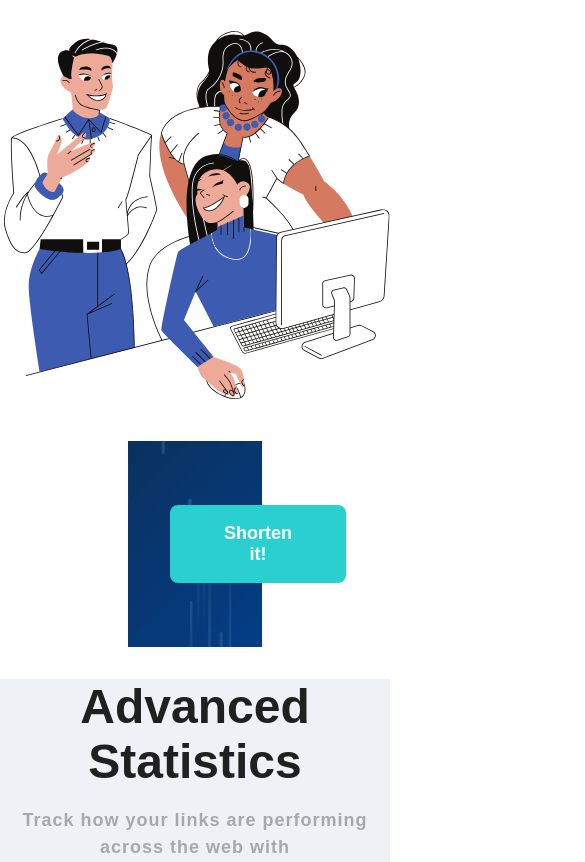
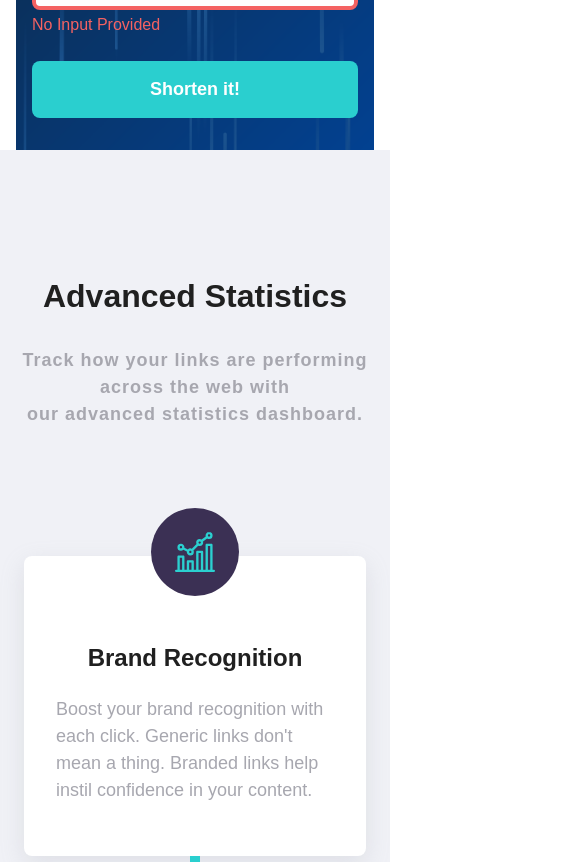
Before and after one commit to kunal70006/the-internet-folks-project, a Next.js app: page / in a window 390 px wide. Shown: the part 802-1664 px from the top of the page, 585 px wide, since content can reach past the window. Built offline with nearby package versions, Linux system fonts and the light colour scheme.

Commit message:
added media queries

```diff
--- a/src/components/LinkShortner/index.tsx
+++ b/src/components/LinkShortner/index.tsx
@@ -2,6 +2,8 @@ import { ChangeEvent } from "react";
 import {
   CustomBtn,
   CustomInput,
+  CustomInputContainer,
+  ErrorText,
   LinkShortnerContainer,
 } from "../../styles/Components";
 import meteor from "/public/assets/Meteor.png";
@@ -10,24 +12,37 @@ interface LinkShortnerProps {
   handleChange: (e: ChangeEvent<HTMLInputElement>) => void;
   userInput: any;
   shortenURL: () => void;
+  error: string;
 }
 
 const LinkShortner = ({
   handleChange,
   userInput,
   shortenURL,
+  error,
 }: LinkShortnerProps) => {
   return (
-    // @ts-ignore
+    <>
+      {/*@ts-ignore*/}
       <LinkShortnerContainer image={meteor}>
+        <CustomInputContainer>
           <CustomInput
             placeholder="Shorten a link here..."
             style={{ marginRight: "4em" }}
             onChange={handleChange}
             value={userInput || ""}
+            required
           />
-      <CustomBtn onClick={shortenURL}>Shorten it!</CustomBtn>
+          {userInput.length === 0 ? <ErrorText>{error}</ErrorText> : null}
+        </CustomInputContainer>
+        <CustomBtn
+          onClick={shortenURL}
+          disabled={userInput.length === 0 ? true : false}
+        >
+          Shorten it!
+        </CustomBtn>
       </LinkShortnerContainer>
+    </>
   );
 };
 
--- /dev/null
+++ b/src/components/Links/index.tsx
@@ -0,0 +1,44 @@
+import { useState } from "react";
+import {
+  CustomBtn,
+  HeaderText,
+  LinkBtn,
+  LinkHeaderText,
+  LinksContainer,
+  LinkText,
+  ShortUrlContainer,
+} from "../../styles/Components";
+
+interface LinkProps {
+  link: {
+    url: string;
+    shortUrl: string;
+  };
+}
+
+const Links = ({ link }: LinkProps) => {
+  const [isCopied, setIsCopied] = useState(false);
+  const copyToClipboard = async () => {
+    try {
+      await navigator.clipboard.writeText(link.shortUrl);
+      setIsCopied(true);
+    } catch (error) {
+      setIsCopied(false);
+    }
+  };
+  return (
+    <LinksContainer>
+      <LinkHeaderText>{link.url}</LinkHeaderText>
+      <ShortUrlContainer>
+        <LinkText>{link.shortUrl}</LinkText>
+        {!isCopied ? (
+          <CustomBtn onClick={() => copyToClipboard()}>Copy</CustomBtn>
+        ) : (
+          <LinkBtn>Copied!</LinkBtn>
+        )}
+      </ShortUrlContainer>
+    </LinksContainer>
+  );
+};
+
+export default Links;
--- a/src/components/Statistics/index.tsx
+++ b/src/components/Statistics/index.tsx
@@ -5,6 +5,7 @@ import {
   BrandCardsWrapper,
   HeaderText,
   StatisticsContainer,
+  StatisticsHeaderText,
 } from "../../styles/Components";
 import BrandCard from "../BrandCard";
 import brandIcon from "/public/assets/brandIcon.svg";
@@ -15,10 +16,8 @@ const Statistics = () => {
     "Boost your brand recognition with each click. Generic links don't mean a thing. Branded links help instil confidence in your content.";
   return (
     <StatisticsContainer>
-      <HeaderText style={{ fontSize: 48, fontWeight: 700 }}>
-        Advanced Statistics
-      </HeaderText>
-      <BodyText style={{ marginTop: "1em" }}>
+      <StatisticsHeaderText>Advanced Statistics</StatisticsHeaderText>
+      <BodyText>
         Track how your links are performing across the web with <br />
         our advanced statistics dashboard.
       </BodyText>
--- a/src/pages/index.tsx
+++ b/src/pages/index.tsx
@@ -4,16 +4,22 @@ import { ChangeEvent, useState } from "react";
 import { Footer } from "../components/Footer";
 import GetStarted from "../components/GetStarted";
 import Header from "../components/Header";
+import Links from "../components/Links";
 import LinkShortner from "../components/LinkShortner";
 import Navbar from "../components/Navbar";
 import Statistics from "../components/Statistics";
 import BasicLayout from "../layout/Basic";
-import { GrayBgContainer } from "../styles/Components";
+import { CustomBtn, GrayBgContainer } from "../styles/Components";
+
+interface ShortenedURL {
+  url: string;
+  shortUrl: string;
+}
 
 const Home: NextPage = () => {
   const [userInput, setUserInput] = useState<string>("");
-  const [shortenedURL, setShortenedURL] = useState<string>("");
-  const [error, setError] = useState<string>("");
+  const [shortenedURL, setShortenedURL] = useState<any>([]);
+  const [error, setError] = useState<string>("No Input Provided");
   const handleUserInput = (e: ChangeEvent<HTMLInputElement>) => {
     setUserInput(e.target.value);
   };
@@ -29,12 +35,18 @@ const Home: NextPage = () => {
       });
       const data = await res.json();
       if (res.ok) {
-        setShortenedURL(data.result_url);
+        setError("No Input Provided");
+        setShortenedURL([
+          ...shortenedURL,
+          { url: userInput, shortUrl: data.result_url },
+        ]);
       } else {
         setError(data.error);
+        // setError("Something went wrong :/");
       }
+      setUserInput("");
     } catch (error: any) {
-      setError(error);
+      setError("Something went wrong :/");
     }
   };
 
@@ -52,8 +64,15 @@ const Home: NextPage = () => {
           userInput={userInput}
           handleChange={handleUserInput}
           shortenURL={shortenURL}
+          error={error}
         />
+
         <GrayBgContainer>
+          {shortenedURL.length > 0
+            ? shortenedURL.map((url: ShortenedURL, index: number) => (
+                <Links link={url} key={index} />
+              ))
+            : null}
           <Statistics />
         </GrayBgContainer>
         <GetStarted />
--- a/src/styles/Components.ts
+++ b/src/styles/Components.ts
@@ -6,12 +6,15 @@ export const NavbarContainer = styled.nav`
   display: flex;
   align-items: center;
   padding: 2em 12em;
+  @media screen and (max-width: 768px) {
+    display: none;
+  }
 `;
 
 export const NavlinksContainer = styled.div`
   display: flex;
   margin-left: 4em;
-  width: 400px;
+  width: 300px;
   justify-content: space-between;
 `;
 
@@ -30,24 +33,57 @@ export const HeaderContainer = styled.div`
   display: flex;
   flex-direction: column;
   background-color: white;
+  @media screen and (max-width: 768px) {
+    padding: 0 1em 0 1em;
+  }
 `;
 
 export const HeaderText = styled.h1`
   font-size: ${theme.fontSize.xl};
   color: ${theme.colors.neutral.black};
   text-align: center;
+  @media screen and (max-width: 1280px) {
+    font-size: 96px;
+  }
+  @media screen and (max-width: 768px) {
+    font-size: 54px;
+    margin-bottom: 2em;
+  }
 `;
 
 export const LinkShortnerContainer = styled.div`
   display: flex;
+  flex-direction: row;
   background-image: url(${(props: any) => props.image.src});
   background-position: center;
   background-repeat: no-repeat;
   background-size: cover;
-  margin: 2em 8em;
+  margin: auto 8em;
+  /* margin-bottom: 0; */
   padding: 4em;
-  align-items: center;
+  align-items: flex-start;
   justify-content: center;
+  height: 200px;
+  @media screen and (max-width: 1024px) {
+    margin: auto 2em;
+  }
+  @media screen and (max-width: 1440px) {
+    margin: auto 4em;
+  }
+  @media screen and (max-width: 768px) {
+    flex-direction: column;
+    margin: auto 1em;
+    padding: 2em 1em;
+    height: auto;
+    overflow-x: hidden;
+  }
+`;
+
+export const CustomInputContainer = styled.div`
+  width: 70%;
+  @media screen and (max-width: 768px) {
+    width: 100%;
+  }
 `;
 
 export const CustomInput = styled.input`
@@ -55,7 +91,7 @@ export const CustomInput = styled.input`
   background-color: white;
   padding: 1em 1.5em;
   border: none;
-  width: 70%;
+  width: 95%;
   font-weight: 600;
   font-size: ${theme.fontSize.md};
   color: ${theme.colors.neutral.black};
@@ -64,6 +100,10 @@ export const CustomInput = styled.input`
   }
   :focus {
     outline: none;
+  }
+  @media screen and (max-width: 768px) {
+    width: 100%;
+    border: 4px solid ${theme.colors.secondary.red};
   }
 `;
 
@@ -80,11 +120,20 @@ export const CustomBtn = styled.button`
   :hover {
     background-color: ${theme.colors.secondary.lightCyan};
   }
+
+  @media screen and (max-width: 1024px) {
+    padding: 1em 2em;
+  }
+  @media screen and (max-width: 768px) {
+    width: 100%;
+    margin-top: 1.5em;
+  }
 `;
 
 export const GrayBgContainer = styled.div`
   background-color: ${theme.colors.neutral.grayBg};
   padding-bottom: 10em;
+  padding-top: 4em;
 `;
 
 export const StatisticsContainer = styled.div`
@@ -92,6 +141,11 @@ export const StatisticsContainer = styled.div`
   flex-direction: column;
   align-items: center;
   text-align: center;
+  padding-top: 4em;
+  @media screen and (max-width: 768px) {
+    padding-left: 0.5em;
+    padding-right: 0.5em;
+  }
 `;
 
 export const BodyText = styled.p`
@@ -104,11 +158,18 @@ export const BodyText = styled.p`
 
 export const BrandCardsWrapper = styled.div`
   display: flex;
+  flex-direction: row;
   justify-content: space-between;
   width: 100%;
-  padding-left: 4em;
-  padding-right: 4em;
+  padding: 0 4em;
   align-items: center;
+  @media screen and (max-width: 1024px) {
+    padding: 0 1em;
+  }
+  @media screen and (max-width: 768px) {
+    flex-direction: column;
+    padding: 0 1em;
+  }
 `;
 
 export const BrandCardContainer = styled.div`
@@ -123,6 +184,19 @@ export const BrandCardContainer = styled.div`
   padding-left: 3em;
   padding-right: 3em;
   margin-top: 8em;
+  @media screen and (max-width: 1280px) {
+    padding-right: 2em;
+    padding-left: 2em;
+    padding-bottom: 2em;
+  }
+  @media screen and (max-width: 768px) {
+    width: auto;
+    align-items: center;
+    margin-top: 0;
+    :first-child {
+      margin-top: 8em;
+    }
+  }
 `;
 
 export const BrandCardImageContainer = styled.div`
@@ -134,6 +208,8 @@ export const BrandCardImageContainer = styled.div`
   align-items: center;
   justify-content: center;
   margin-top: -3em;
+  @media screen and (max-width: 768px) {
+  }
 `;
 
 export const BlueConnectingLines = styled.div`
@@ -142,6 +218,11 @@ export const BlueConnectingLines = styled.div`
   width: 16%;
   margin-top: 6em;
   background-color: ${theme.colors.primary.cyan};
+  @media screen and (max-width: 768px) {
+    width: 10px;
+    height: 150px;
+    margin: 0;
+  }
 `;
 
 export const FooterContainer = styled.footer`
@@ -150,6 +231,25 @@ export const FooterContainer = styled.footer`
   min-height: 25vh;
   padding: 4em 12em;
   align-items: flex-start;
+
+  @media screen and (max-width: 1024px) {
+    padding: 4em;
+  }
+  @media screen and (max-width: 768px) {
+    flex-direction: column;
+    align-items: center;
+    padding: 4em 0;
+  }
+`;
+
+export const FooterHeaderText = styled(HeaderText)`
+  color: white;
+  font-size: 18px;
+  text-align: left;
+  @media screen and (max-width: 768px) {
+    text-align: center;
+    margin-top: 2em;
+  }
 `;
 
 export const FooterSocialsContainer = styled.div`
@@ -157,7 +257,14 @@ export const FooterSocialsContainer = styled.div`
   margin-top: 2em;
   width: 200px;
   justify-content: space-between;
-  margin-right: 14em;
+  margin-right: 15em;
+
+  @media screen and (max-width: 1280px) {
+    margin-right: 6em;
+  }
+  @media screen and (max-width: 768px) {
+    display: none;
+  }
 `;
 
 export const CustomImage = styled(Image)`
@@ -172,6 +279,7 @@ export const FooterDetailsContainer = styled.div`
   flex-direction: column;
   /* background-color: rebeccapurple; */
   width: 100%;
+  /* margin-right: 6em; */
   height: 100%;
 `;
 
@@ -185,4 +293,108 @@ export const FooterText = styled(BodyText)`
   :hover {
     color: ${theme.colors.primary.cyan};
   }
+  @media screen and (max-width: 768px) {
+    text-align: center;
+    width: 100%;
+  }
 `;
+
+export const LinksContainer = styled.div`
+  display: flex;
+  margin: auto 10em;
+  padding: 1em 4em;
+  justify-content: space-between;
+  background-color: white;
+  margin-bottom: 2em;
+  border-radius: 8px;
+  align-items: center;
+  @media screen and (max-width: 1280px) {
+    margin: auto 6em;
+  }
+  @media screen and (max-width: 1024px) {
+    padding: 1em 2em;
+    margin: auto 4.5em;
+  }
+  @media screen and (max-width: 768px) {
+    padding: 1em;
+    margin: 0 1em;
+    margin-bottom: 2em;
+    flex-direction: column;
+  }
+`;
+
+export const LinkText = styled(BodyText)`
+  color: ${theme.colors.primary.cyan};
+  margin-right: 2em;
+  @media screen and (max-width: 1024px) {
+    margin-right: 1em;
+  }
+  @media screen and (max-width: 768px) {
+    margin-right: 0;
+    text-align: left;
+    width: 100%;
+  }
+`;
+
+export const StatisticsHeaderText = styled(HeaderText)`
+  font-size: 48px;
+  font-weight: 700;
+  margin-bottom: 1em;
+  @media screen and (max-width: 768px) {
+    font-size: 32px;
+  }
+`;
+
+export const LinkHeaderText = styled(HeaderText)`
+  text-align: left;
+  font-size: 18px;
+  @media screen and (max-width: 768px) {
+    border-bottom: 1px solid ${theme.colors.neutral.gray};
+    padding-bottom: 1em;
+  }
+`;
+
+export const LinkBtn = styled(CustomBtn)`
+  background-color: ${theme.colors.primary.darkViolet};
+  :hover {
+    background-color: ${theme.colors.primary.darkViolet};
+  }
+`;
+
+export const ShortUrlContainer = styled.div`
+  display: flex;
+  align-items: center;
+  @media screen and (max-width: 1024px) {
+    flex-direction: column;
+  }
+  @media screen and (max-width: 768px) {
+    width: 100%;
+  }
+`;
+
+export const ErrorText = styled.p`
+  color: ${theme.colors.secondary.red};
+  font-size: 16px;
+  margin-top: 1em;
+  margin-left: 1em;
+  @media screen and (max-width: 768px) {
+    margin-top: 0.4em;
+    margin-left: 0;
+  }
+`;
+
+export const GetStartedBtn = styled(CustomBtn)`
+  border-radius: 32px;
+  @media screen and (max-width: 768px) {
+    width: auto;
+  }
+`;
+
+export const MobileFooterSocialsContainer = styled(FooterSocialsContainer)`
+  margin: 0;
+  width: 200px;
+  display: none;
+  @media screen and (max-width: 768px) {
+    display: flex;
+  }
+`;
```
Also changed, not shown: src/components/Footer/index.tsx (+10 -14 lines), src/components/GetStarted/index.tsx (+7 -3 lines). Lines whose indentation alone changed are shown as unchanged.
